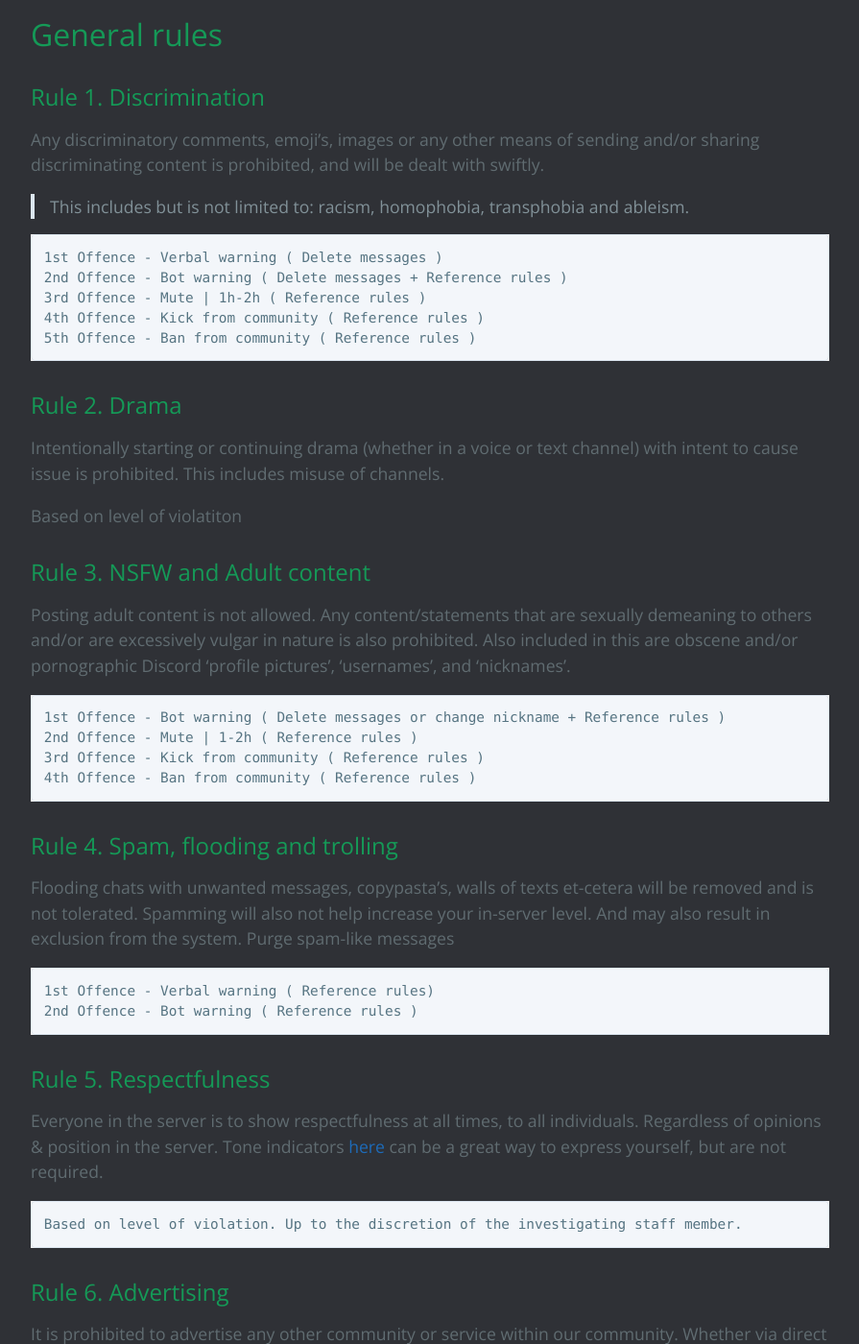
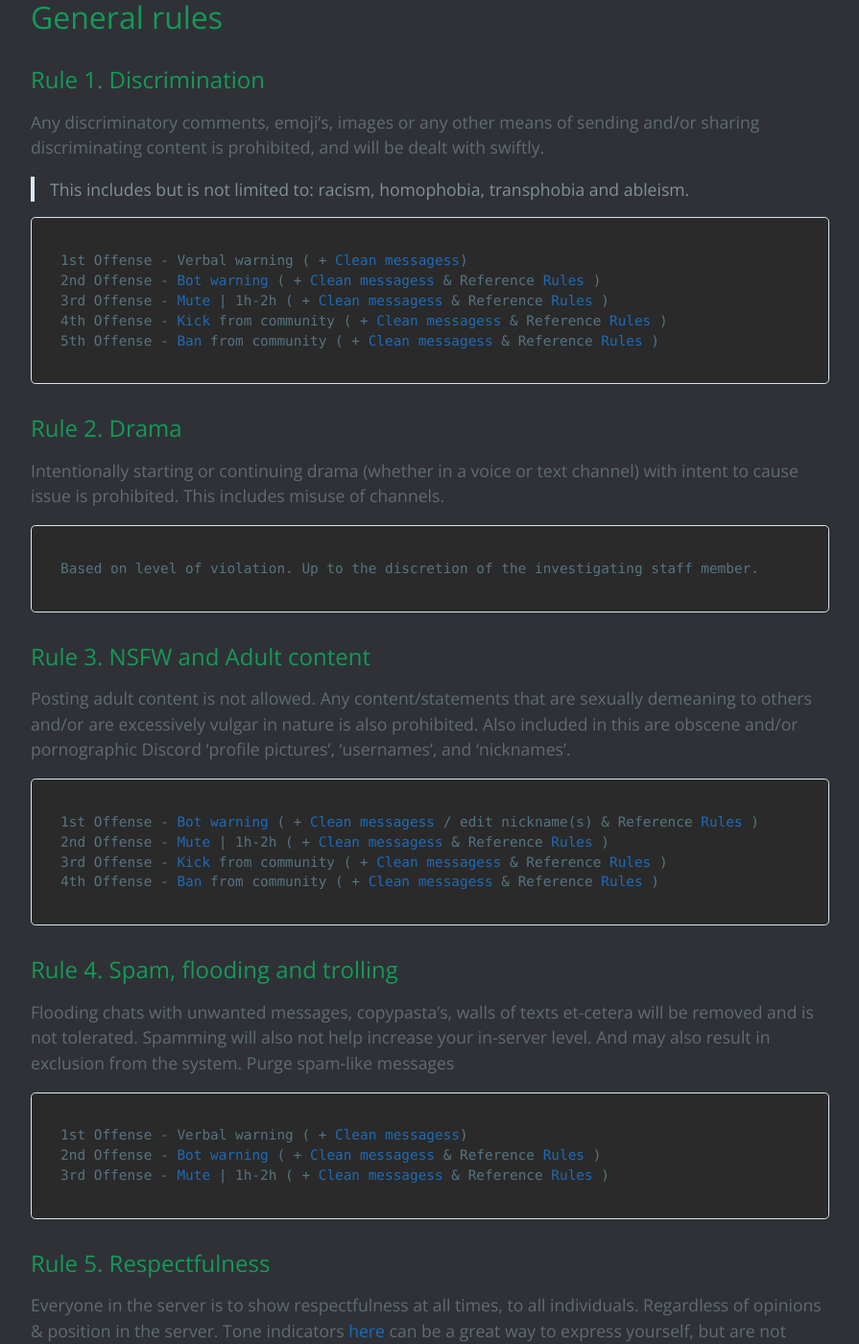
Before and after one commit to Ranger-4297/TeenageClub, a Jekyll site: the page built from Pages/About/ModerationGuides.md, in a window 1280 px wide and 1400 px high, scrolled down 845 px. Shown: the whole window at 96% size, without its empty margins (192-1087 px from the left). Built offline with Jekyll 4.4.1, drawn with Linux system fonts in a browser that asks for light colours; nearby versions of some CDN libraries; some of the changed text lies outside the part shown.

Commit message:
Massive mod-guides overhaul
Re-done the offense box

Also updated the guides area

````diff
--- a/Pages/About/ModerationGuides.md
+++ b/Pages/About/ModerationGuides.md
@@ -5,14 +5,23 @@ description: Rules the general public of our server need to follow
 permalink: mod-guides
 ---
 
+![TCModeration-Guides](https://ranger-4297.github.io/TeenageClub/assets/images/titles/TCG.png)
+
+
+Written and composed under our staff rules, server rules, and guidelines by Ranger (765316548516380732).
+
 ---
 
+# Welcome!
+This document is designed as a guide for what needs to be done in a situation.
+You DO NOT have to sanction people according to this. It is here as a guide.
+Please be sure to remain impartial when sanctioning users
 
+---
 ## Contents
 
 <details>
     <summary class="text-primary">click to expand</summary>
-
 <ul>
   <li><a href="#general-rules">General rules</a>
     <ul>
@@ -85,48 +81,65 @@ Please be sure to remain impartial when sanctioning users
 Any discriminatory comments, emoji's, images or any other means of sending and/or sharing discriminating content is prohibited, and will be dealt with swiftly.
 > This includes but is not limited to: racism, homophobia, transphobia and ableism.
 
-```
-1st Offence - Verbal warning ( Delete messages )
-2nd Offence - Bot warning ( Delete messages + Reference rules )
-3rd Offence - Mute | 1h-2h ( Reference rules )
-4th Offence - Kick from community ( Reference rules )
-5th Offence - Ban from community ( Reference rules )
-```
+<pre style="background-color: #2a2a2a ;">
+ <code >
+  1st Offense - Verbal warning ( + <a href="/handbook#clean">Clean messagess</a>)
+  2nd Offense - <a href="/handbook#warn">Bot warning</a> ( + <a href="/handbook#clean">Clean messagess</a> & Reference <a href="/rules">Rules</a> )
+  3rd Offense - <a href="/handbook#mute">Mute</a> | 1h-2h ( + <a href="/handbook#clean">Clean messagess</a> & Reference <a href="/rules">Rules</a> )
+  4th Offense - <a href="/handbook#kick">Kick</a> from community ( + <a href="/handbook#clean">Clean messagess</a> & Reference <a href="/rules">Rules</a> )
+  5th Offense - <a href="/handbook#ban">Ban</a> from community ( + <a href="/handbook#clean">Clean messagess</a> & Reference <a href="/rules">Rules</a> )
+ </code>
+</pre>
+
 
 #### <a name="rule-2">Rule 2. Drama</a>
 
 Intentionally starting or continuing drama (whether in a voice or text channel) with intent to cause issue is prohibited. This includes misuse of channels.
 
-Based on level of violatiton
+<pre style="background-color: #2a2a2a ;">
+ <code>
+  Based on level of violation. Up to the discretion of the investigating staff member.
+ </code>
+</pre>
 
 #### <a name="rule-3">Rule 3. NSFW and Adult content</a>
 
 Posting adult content is not allowed. Any content/statements that are sexually demeaning to others and/or are excessively vulgar in nature is also prohibited. Also included in this are obscene and/or pornographic Discord 'profile pictures', 'usernames', and 'nicknames'.
 
-```
-1st Offence - Bot warning ( Delete messages or change nickname + Reference rules )
-2nd Offence - Mute | 1-2h ( Reference rules )
-3rd Offence - Kick from community ( Reference rules )
-4th Offence - Ban from community ( Reference rules )
-```
+<pre style="background-color: #2a2a2a ;">
+ <code>
+  1st Offense - <a href="/handbook#warn">Bot warning</a> ( + <a href="/handbook#clean">Clean messagess</a> / edit nickname(s) & Reference <a href="/rules">Rules</a> )
+  2nd Offense - <a href="/handbook#mute">Mute</a> | 1h-2h ( + <a href="/handbook#clean">Clean messagess</a> & Reference <a href="/rules">Rules</a> )
+  3rd Offense - <a href="/handbook#kick">Kick</a> from community ( + <a href="/handbook#clean">Clean messagess</a> & Reference <a href="/rules">Rules</a> )
+  4th Offense - <a href="/handbook#ban">Ban</a> from community ( + <a href="/handbook#clean">Clean messagess</a> & Reference <a href="/rules">Rules</a> )
+ </code>
+</pre>
 
 #### <a name="rule-4">Rule 4. Spam, flooding and trolling</a>
 
 Flooding chats with unwanted messages, copypasta's, walls of texts et-cetera will be removed and is not tolerated. Spamming will also not help increase your in-server level. And may also result in exclusion from the system.
 Purge spam-like messages
 
-```
-1st Offence - Verbal warning ( Reference rules)
-2nd Offence - Bot warning ( Reference rules )
-```
+
+<pre style="background-color: #2a2a2a ;">
+ <code >
+  1st Offense - Verbal warning ( + <a href="/handbook#clean">Clean messagess</a>)
+  2nd Offense - <a href="/handbook#warn">Bot warning</a> ( + <a href="/handbook#clean">Clean messagess</a> & Reference <a href="/rules">Rules</a> )
+  3rd Offense - <a href="/handbook#mute">Mute</a> | 1h-2h ( + <a href="/handbook#clean">Clean messagess</a> & Reference <a href="/rules">Rules</a> )
+ </code>
+</pre>
+
 
 #### <a name="rule-5">Rule 5. Respectfulness</a>
 
 Everyone in the server is to show respectfulness at all times, to all individuals. Regardless of opinions & position in the server. Tone indicators [here](https://toneindicators.carrd.co/) can be a great way to express yourself, but are not required.
 
-```
-Based on level of violation. Up to the discretion of the investigating staff member.
-```
+<pre style="background-color: #2a2a2a ;">
+ <code >
+  Based on level of violation. Up to the discretion of the investigating staff member.
+ </code>
+</pre>
+
 
 #### <a name="rule-6">Rule 6. Advertising</a>
 
@@ -134,59 +147,72 @@ It is prohibited to advertise any other community or service within our communit
 
 > Please note. Advertising is allowed in <span style="background-color: #7289da;color:black">#♜|self promotion</span> under the circumstance that there is no server invites.
 
-```
-Based on level of violation. Up to the discretion of the investigating staff member.
-```
+<pre style="background-color: #2a2a2a ;">
+ <code >
+  Based on level of violation. Up to the discretion of the investigating staff member.
+ </code>
+</pre>
 
-#### Rule <a name="rule-7">7. Alts and bypassing</a>
+#### <a name="rule-7">Rule 7. Alts and bypassing</a>
 
 Bypassing our rules and moderation procedures via alts or zalgo text of any form is prohibited. If found to be bypassing moderative action such as a mute, you will face harsher punishments.
 Always perm mute/perm ban ban evaders.
 
-```
-1st Offence - Mute | 2h
-2nd Offence - Mute | 2d
-3rd Offence - Kick
-4th Offence - Temp ban. Duration up to discretion of investigating staff member
-```
+<pre style="background-color: #2a2a2a ;">
+ <code >
+  1st Offence - <a href="/handbook#mute">Mute</a> | 2h ( + <a href="/handbook#clean">Clean messagess</a> & Reference <a href="/rules">Rules</a> )
+  2nd Offence - <a href="/handbook#mute">Mute</a> | 2d ( + <a href="/handbook#clean">Clean messagess</a> & Reference <a href="/rules">Rules</a> )
+  3rd Offence - <a href="/handbook#kick">Kick</a> from community ( + <a href="/handbook#clean">Clean messagess</a> & Reference <a href="/rules">Rules</a> )
+  4th Offence - <a href="/handbook#ban">Temp ban</a> from community ( + <a href="/handbook#clean">Clean messagess</a> & Reference <a href="/rules">Rules</a> )
+ </code>
+</pre>
 
----
+<hr>
 
-#### Voice chat rules
+## Voice chat rules
 
 #### <a name="vrule-1">Rule 1. Sounds</a>
 
 No annoying, loud, NSFW, or high pitched noises (this includes queueing with a music bot). Ear-rape.
 
-```
-1st Offence - Server mute 1-2 hours
-2nd Offence - Server mute | 3h
-3rd Offence - Bot mute | 2d
-Ear-rape -  Bot mute | 2d
-```
+<pre style="background-color: #2a2a2a ;">
+ <code>
+  1st Offense - Server mute | 1-2h
+  2nd Offense - Server mute | 3h
+  3rd Offense - <a href="/handbook#mute">Mute</a> | 2d ( + Reference <a href="/rules">Rules</a> )
+  Ear-rape - <a href="/handbook#mute">Mute</a> | 2d ( + Reference <a href="/rules">Rules</a> )
+ </code>
+</pre>
+
 
 #### <a name="vrule-2">Rule 2. Bots</a>
 
 Do not [attempt to] sabotage another person’s queue on the music bot, or [try to] steal a bot from them. You can contact us via Modmail if you want another one.
 
-```
-1st Offence - Verbal warn
-2nd Offence - Bot warn
-3rd Offence - Loss of voicechat permissions | 1d
-4th Offence - permanent loss of permissions
-```
+<pre style="background-color: #2a2a2a ;">
+ <code>
+  1st Offense - Verbal warn
+  2nd Offense - <a href="/handbook#warn">Bot warning</a>
+  3rd Offense - Loss of voicechat permissions | 1d
+  4th Offense - permanent loss of permissions
+ </code>
+</pre>
+
+
 
 #### <a name="vrule-3">Rule 3. Pornographic content</a>
 
 Do not share any sexually explicit or pornographic content while on voicechats.
 
-```
-1st Offence - Bot mute | 2d
-2nd Offence - Bot mute | 7d
-3rd Offence - Kick
-```
+<pre style="background-color: #2a2a2a ;">
+ <code>
+  1st Offense - <a href="/handbook#mute">Mute</a> | 2d ( + Reference <a href="/rules">Rules</a> )
+  2nd Offense - <a href="/handbook#mute">Mute</a> | 7d ( + Reference <a href="/rules">Rules</a> )
+  3rd Offense - <a href="/handbook#kick">Kick</a> from community ( + Reference <a href="/rules">Rules</a> )
+ </code>
+</pre>
 
----
+<hr>
 
 ## Bot rules
 
@@ -194,19 +220,23 @@ Do not share any sexually explicit or pornographic content while on voicechats.
 
 Do not attempt to spam bot commands whether for a reward or for fun.
 
-```
-1st Offence - Verbal warn
-```
+<pre style="background-color: #2a2a2a ;">
+ <code>
+  1st Offense - Verbal warning ( + <a href="/handbook#clean">Clean messagess</a> & Reference <a href="/rules">Rules</a> )
+ </code>
+</pre>
 
 #### <a name="brule-2">Rule 2. Channels</a>
 
 Keep bot commands to their respectful channels. <span style="background-color: #89cff0">(Exception being OwO commands)</span>.
 
-```
-1st Offence Verbal warn
-```
+<pre style="background-color: #2a2a2a ;">
+ <code>
+  1st Offense - Verbal warning ( + <a href="/handbook#clean">Clean messagess</a> & Reference <a href="/rules">Rules</a> )
+ </code>
+</pre>
 
----
+<hr>
 
 ## Guides
 
@@ -214,25 +244,69 @@ Keep bot commands to their respectful channels. <span style="background-color: #
 
 Use our channels for their intended purpose. For example; use <span style="background-color: #7289da">#serious-personal</span> for anything relating to personal issues and <span style="background-color: #7289da">#other-bots</span> for bot commands.
 
+<pre style="background-color: #2a2a2a ;">
+ <code>
+  1st Offense - Verbal warning ( + <a href="/handbook#clean">Clean messagess</a> & Reference <a href="/rules">Rules</a> )
+ </code>
+</pre>
+
 #### <a name="guide-2">Guide 2. Baiting</a>
 
 Do not bait other members into breaking server rules. Including provoking rule breaking topics.
+
+<pre style="background-color: #2a2a2a ;">
+ <code>
+  1st Offense - Verbal warning ( + <a href="/handbook#clean">Clean messagess</a> & Reference <a href="/rules">Rules</a> )
+  2nd Offense - <a href="/handbook#warn">Bot warning</a> ( + <a href="/handbook#clean">Clean messagess</a> & Reference <a href="/rules">Rules</a> )
+  3rd Offense - <a href="/handbook#mute">Mute</a> | 1h-2h ( + <a href="/handbook#clean">Clean messagess</a> & Reference <a href="/rules">Rules</a> )
+ </code>
+</pre>
 
 #### <a name="guide-3">Guide 3. Filters</a>
 
 Do not attempt to bypass our word filters. Whether by substituting chars, via using another word or sniping it.
 
+<pre style="background-color: #2a2a2a ;">
+ <code>
+  1st Offense - Verbal warning ( + <a href="/handbook#clean">Clean messagess</a> & Reference <a href="/rules">Rules</a> )
+ </code>
+</pre>
+
 #### <a name="guide-4">Guide 4. Loopholes</a>
 
 Do not attempt to find loopholes in or around our rules.
+
+<pre style="background-color: #2a2a2a ;">
+ <code>
+  1st Offense - Verbal warning ( + <a href="/handbook#clean">Clean messagess</a> & Reference <a href="/rules">Rules</a> )
+ </code>
+</pre>
 
 #### <a name="guide-5">Guide 5. Consent</a>
 
 Do not send photos of any members in the server without express permission first.
 
+<pre style="background-color: #2a2a2a ;">
+ <code>
+  1st Offense - Verbal warning ( + <a href="/handbook#clean">Clean messagess</a> & Reference <a href="/rules">Rules</a> )
+  2nd Offense - <a href="/handbook#warn">Bot warning</a> ( + <a href="/handbook#clean">Clean messagess</a> & Reference <a href="/rules">Rules</a> )
+  3rd Offense - <a href="/handbook#mute">Mute</a> | 1h-2h ( + <a href="/handbook#clean">Clean messagess</a> & Reference <a href="/rules">Rules</a> )
+ </code>
+</pre>
+
 #### <a name="guide-6">Guide 6. Witch hunting</a>
 
 No personal attacks on other members. Do not public shame or humiliate another member for a mistake.
+
+<pre style="background-color: #2a2a2a ;">
+ <code>
+  1st Offense - Verbal warning ( + <a href="/handbook#clean">Clean messagess</a> & Reference <a href="/rules">Rules</a> )
+  2nd Offense - <a href="/handbook#warn">Bot warning</a> ( + <a href="/handbook#clean">Clean messagess</a> & Reference <a href="/rules">Rules</a> )
+  3rd Offense - <a href="/handbook#mute">Mute</a> | 1h-2h ( + <a href="/handbook#clean">Clean messagess</a> & Reference <a href="/rules">Rules</a> )
+ </code>
+</pre>
+
+<hr>
 
 ## Disclaimers
 
@@ -254,14 +328,13 @@ Whilst Moderators have the final say in all interpretations, all staff members m
 
 #### <a name="dc-5">DC 5. Rules change</a>
 
-Any & all members of the server is/are to be sanctioned in accordance to the rules. Whether they claim to not of read them or not.
+All members of the server is/are to be sanctioned in accordance to the rules. Whether they claim to not of read them or not.
 
 #### <a name="dc-6">DC 6. Staff requests</a>
 
-While allowed to ask members anything <span style="background-color: #89cff0">within reason</span>, asking members of things that violate our staff rules or making outrages is out of the question and can also result in the loss of rank, depending on what was asked.
+While allowed to ask members anything <span style="background-color: #89cff0">within reason</span>, asking members of things that violate our staff rules or causes outrage is out of the question and can also result in the loss of rank, varying on what was asked.
 
----
-<br>
+<hr>
 
 ## Other information
 
````
Also changed, not shown: other parts of Pages/About/ModerationGuides.md (+7 -13 lines).
